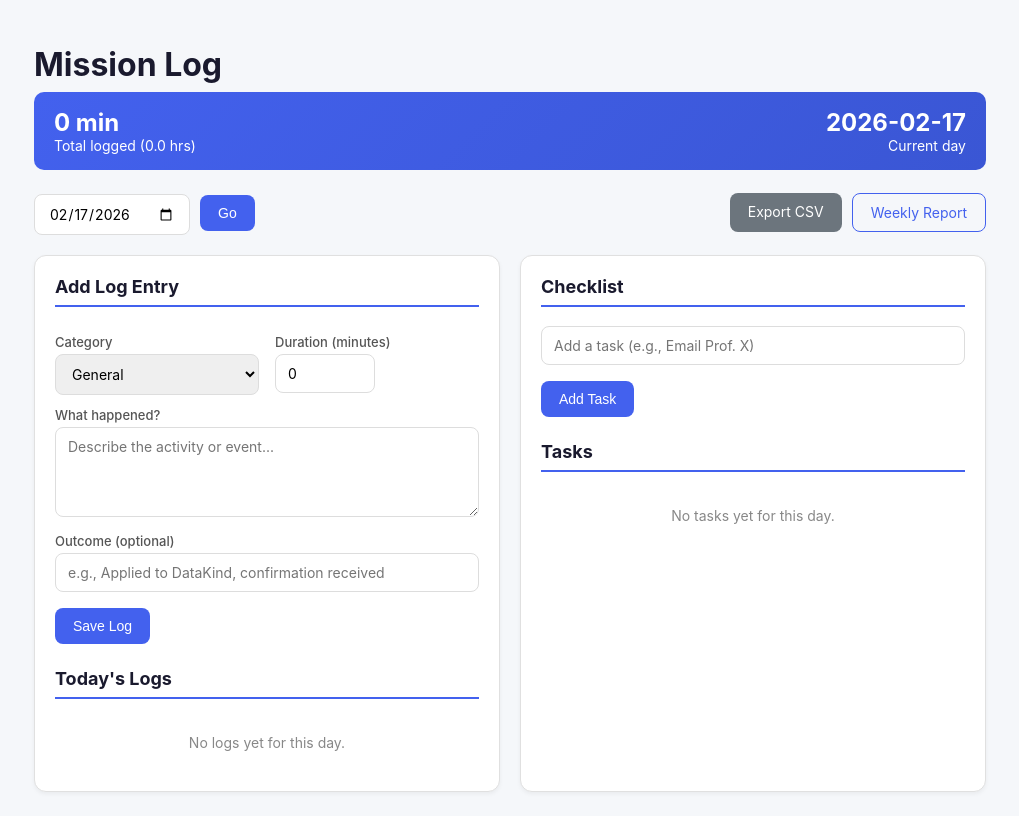
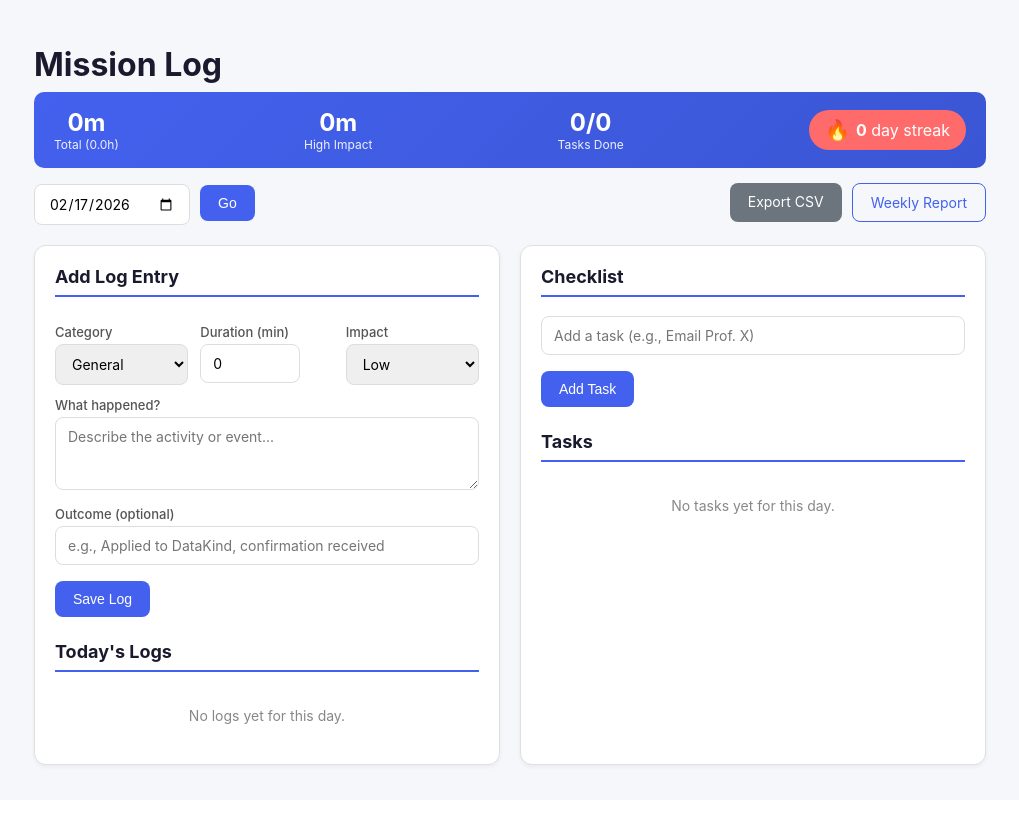
Before and after one commit to Rahul-Kushal-Anchi/mission-log, a FastAPI app: page / in a window 1280 px wide. Shown: the whole page, without its empty margins (130-1149 px from the left). After the commit the page ends 769 px from the top, so only its background shows below. Run offline with FastAPI, Linux system fonts and the light colour scheme; data that the repository does not hold is empty.

Commit message:
Add impact scoring, streak counter, and category breakdown
- Add impact field (Low/Med/High) to log entries
- Add streak counter showing consecutive days with activity
- Add category totals chips under stats bar
- Show high-impact hours in stats bar and weekly report
- Color-coded log entries based on impact level
- Enhanced weekly report with impact breakdown

Co-authored-by: Cursor <cursoragent@cursor.com>

```diff
--- a/app.py
+++ b/app.py
@@ -4,6 +4,7 @@ from fastapi.responses import HTMLResponse, RedirectResponse, StreamingResponse,
 from fastapi.templating import Jinja2Templates
 from fastapi.staticfiles import StaticFiles
 from datetime import date, timedelta
+from sqlalchemy import func, or_
 from db import SessionLocal, init_db
 from models import LogEntry, Task
 import csv
@@ -36,6 +37,32 @@ def get_db():
         db.close()
 
 
+def calculate_streak(db) -> int:
+    """Calculate consecutive days with activity ending today"""
+    streak = 0
+    check_date = date.today()
+
+    while True:
+        # Check if there's any log or completed task on this date
+        has_log = db.query(LogEntry).filter(LogEntry.log_date == check_date).first()
+        has_done_task = db.query(Task).filter(
+            Task.log_date == check_date,
+            Task.done == True
+        ).first()
+
+        if has_log or has_done_task:
+            streak += 1
+            check_date -= timedelta(days=1)
+        else:
+            break
+
+        # Safety limit
+        if streak > 365:
+            break
+
+    return streak
+
+
 @app.get("/", response_class=HTMLResponse)
 def home(request: Request, day: str = None):
     db = next(get_db())
@@ -52,6 +79,24 @@ def home(request: Request, day: str = None):
     # Calculate total minutes for the day
     total_minutes = sum((l.duration_min or 0) for l in logs)
 
+    # Calculate high-impact minutes
+    high_impact_minutes = sum((l.duration_min or 0) for l in logs if l.impact == "High")
+
+    # Category totals
+    by_cat = {}
+    for l in logs:
+        by_cat[l.category] = by_cat.get(l.category, 0) + (l.duration_min or 0)
+
+    # Sort by minutes descending
+    by_cat_sorted = dict(sorted(by_cat.items(), key=lambda x: x[1], reverse=True))
+
+    # Calculate streak
+    streak = calculate_streak(db)
+
+    # Tasks stats
+    done_tasks = sum(1 for t in tasks if t.done)
+    total_tasks = len(tasks)
+
     return templates.TemplateResponse(
         request,
         "index.html",
@@ -59,7 +104,12 @@ def home(request: Request, day: str = None):
             "log_date": log_date,
             "logs": logs,
             "tasks": tasks,
-            "total_minutes": total_minutes
+            "total_minutes": total_minutes,
+            "high_impact_minutes": high_impact_minutes,
+            "by_cat": by_cat_sorted,
+            "streak": streak,
+            "done_tasks": done_tasks,
+            "total_tasks": total_tasks
         }
     )
 
@@ -70,6 +120,7 @@ def add_log(
     category: str = Form("General"),
     outcome: str = Form(""),
     duration_min: int = Form(0),
+    impact: str = Form("Low"),
     day: str = Form(None)
 ):
     db = next(get_db())
@@ -80,7 +131,8 @@ def add_log(
         category=category,
         text=text,
         outcome=outcome,
-        duration_min=duration_min
+        duration_min=duration_min,
+        impact=impact
     )
     db.add(entry)
     db.commit()
@@ -123,13 +175,13 @@ def export_csv(day: str = None):
     writer = csv.writer(output)
 
     # Write logs
-    writer.writerow(["Type", "Timestamp", "Category", "Text", "Outcome/Status", "Duration"])
+    writer.writerow(["Type", "Timestamp", "Category", "Text", "Outcome/Status", "Duration", "Impact"])
     for log in logs:
-        writer.writerow(["Log", log.ts.isoformat(), log.category, log.text, log.outcome, log.duration_min or 0])
+        writer.writerow(["Log", log.ts.isoformat(), log.category, log.text, log.outcome, log.duration_min or 0, log.impact or "Low"])
 
     for task in tasks:
         status = "Done" if task.done else "Pending"
-        writer.writerow(["Task", task.ts.isoformat(), "-", task.title, status, "-"])
+        writer.writerow(["Task", task.ts.isoformat(), "-", task.title, status, "-", "-"])
 
     output.seek(0)
     return StreamingResponse(
@@ -159,6 +211,8 @@ def export_weekly(day: str = None):
     )
 
     total_minutes = sum((l.duration_min or 0) for l in logs)
+    high_impact_minutes = sum((l.duration_min or 0) for l in logs if l.impact == "High")
+    med_impact_minutes = sum((l.duration_min or 0) for l in logs if l.impact == "Med")
     done_tasks = sum(1 for t in tasks if t.done)
     total_tasks = len(tasks)
 
@@ -167,11 +221,18 @@ def export_weekly(day: str = None):
     for l in logs:
         by_cat[l.category] = by_cat.get(l.category, 0) + (l.duration_min or 0)
 
+    # Streak
+    streak = calculate_streak(db)
+
     lines = []
     lines.append(f"# Weekly Execution Report ({start_day} → {end_day})")
     lines.append("")
+    lines.append("## Summary")
     lines.append(f"- Total time: **{total_minutes} min** (**{total_minutes/60:.2f} hrs**)")
+    lines.append(f"- High-impact time: **{high_impact_minutes} min** (**{high_impact_minutes/60:.2f} hrs**)")
+    lines.append(f"- Med-impact time: **{med_impact_minutes} min** (**{med_impact_minutes/60:.2f} hrs**)")
     lines.append(f"- Tasks: **{done_tasks}/{total_tasks}** completed")
+    lines.append(f"- Current streak: **{streak} days**")
     lines.append("")
     lines.append("## Time by Category")
     for cat, mins in sorted(by_cat.items(), key=lambda x: x[1], reverse=True):
@@ -185,7 +246,8 @@ def export_weekly(day: str = None):
             lines.append(f"### {current}")
         outcome = f" — _{l.outcome}_" if l.outcome else ""
         dur = f" ({l.duration_min}m)" if l.duration_min else ""
-        lines.append(f"- **{l.category}**{dur}: {l.text}{outcome}")
+        impact_tag = f" [{l.impact}]" if l.impact and l.impact != "Low" else ""
+        lines.append(f"- **{l.category}**{dur}{impact_tag}: {l.text}{outcome}")
 
     md = "\n".join(lines)
     return md
--- a/models.py
+++ b/models.py
@@ -14,6 +14,7 @@ class LogEntry(Base):
     text = Column(Text, nullable=False)
     outcome = Column(String(100), default="")
     duration_min = Column(Integer, default=0)  # Duration in minutes
+    impact = Column(String(10), default="Low", index=True)  # Low/Med/High
 
 
 class Task(Base):
--- a/templates/index.html
+++ b/templates/index.html
@@ -25,19 +25,53 @@
       color: white;
       padding: 16px 20px;
       border-radius: 10px;
-      margin-bottom: 20px;
+      margin-bottom: 12px;
       display: flex;
       justify-content: space-between;
       align-items: center;
       flex-wrap: wrap;
-      gap: 12px;
+      gap: 16px;
     }
     .stats-bar .stat {
-      font-size: 14px;
+      text-align: center;
     }
     .stats-bar .stat-value {
       font-size: 24px;
       font-weight: 700;
+    }
+    .stats-bar .stat-label {
+      font-size: 12px;
+      opacity: 0.9;
+    }
+    .streak-badge {
+      background: #ff6b6b;
+      padding: 8px 16px;
+      border-radius: 20px;
+      display: flex;
+      align-items: center;
+      gap: 6px;
+    }
+    .streak-badge .fire {
+      font-size: 20px;
+    }
+    .cat-totals {
+      display: flex;
+      gap: 8px;
+      flex-wrap: wrap;
+      margin-bottom: 16px;
+    }
+    .chip {
+      background: white;
+      border: 1px solid #e0e0e0;
+      padding: 6px 12px;
+      border-radius: 20px;
+      font-size: 13px;
+      color: #555;
+    }
+    .chip-high {
+      background: #ffebee;
+      border-color: #ef5350;
+      color: #c62828;
     }
     .date-nav {
       display: flex;
@@ -132,12 +166,12 @@
     }
     .form-row {
       display: flex;
-      gap: 16px;
+      gap: 12px;
       flex-wrap: wrap;
     }
     .form-row > div {
       flex: 1;
-      min-width: 120px;
+      min-width: 100px;
     }
     .form-actions {
       margin-top: 16px;
@@ -232,14 +291,30 @@
 
   <div class="stats-bar">
     <div class="stat">
-      <div class="stat-value">{{ total_minutes }} min</div>
-      <div>Total logged ({{ (total_minutes / 60) | round(2) }} hrs)</div>
+      <div class="stat-value">{{ total_minutes }}m</div>
+      <div class="stat-label">Total ({{ (total_minutes / 60) | round(1) }}h)</div>
     </div>
-    <div class="stat" style="text-align: right;">
-      <div class="stat-value">{{ log_date }}</div>
-      <div>Current day</div>
+    <div class="stat">
+      <div class="stat-value">{{ high_impact_minutes }}m</div>
+      <div class="stat-label">High Impact</div>
+    </div>
+    <div class="stat">
+      <div class="stat-value">{{ done_tasks }}/{{ total_tasks }}</div>
+      <div class="stat-label">Tasks Done</div>
+    </div>
+    <div class="streak-badge">
+      <span class="fire">🔥</span>
+      <span><strong>{{ streak }}</strong> day streak</span>
     </div>
   </div>
+
+  {% if by_cat %}
+  <div class="cat-totals">
+    {% for cat, mins in by_cat.items() %}
+      <span class="chip">{{ cat }}: {{ mins }}m</span>
+    {% endfor %}
+  </div>
+  {% endif %}
 
   <div class="date-nav">
     <form method="get" style="display: flex; gap: 10px; align-items: center;">
@@ -271,13 +346,21 @@
             </select>
           </div>
           <div>
-            <label>Duration (minutes)</label>
+            <label>Duration (min)</label>
             <input name="duration_min" type="number" min="0" value="0">
+          </div>
+          <div>
+            <label>Impact</label>
+            <select name="impact">
+              <option value="Low">Low</option>
+              <option value="Med">Med</option>
+              <option value="High">High</option>
+            </select>
           </div>
         </div>
 
         <label>What happened?</label>
-        <textarea name="text" rows="4" placeholder="Describe the activity or event..." required></textarea>
+        <textarea name="text" rows="3" placeholder="Describe the activity or event..." required></textarea>
 
         <label>Outcome (optional)</label>
         <input name="outcome" placeholder="e.g., Applied to DataKind, confirmation received">
@@ -290,12 +373,15 @@
       <h2 style="margin-top: 24px;">Today's Logs</h2>
       {% if logs %}
         {% for l in logs %}
-          <div class="log-entry">
+          <div class="log-entry impact-{{ (l.impact or 'low') | lower }}">
             <div class="log-meta">
-              {{ l.ts.strftime('%H:%M') }} —
-              <span class="category">{{ l.category }}</span>
+              <span>{{ l.ts.strftime('%H:%M') }}</span>
+              <span class="pill pill-category">{{ l.category }}</span>
               {% if l.duration_min %}
-                <span class="duration">{{ l.duration_min }}m</span>
+                <span class="pill pill-duration">{{ l.duration_min }}m</span>
+              {% endif %}
+              {% if l.impact and l.impact != 'Low' %}
+                <span class="pill pill-impact-{{ l.impact | lower }}">{{ l.impact }}</span>
               {% endif %}
             </div>
             <div class="log-text">{{ l.text }}</div>
```
Also changed, not shown: other parts of templates/index.html (+33 -8 lines).
